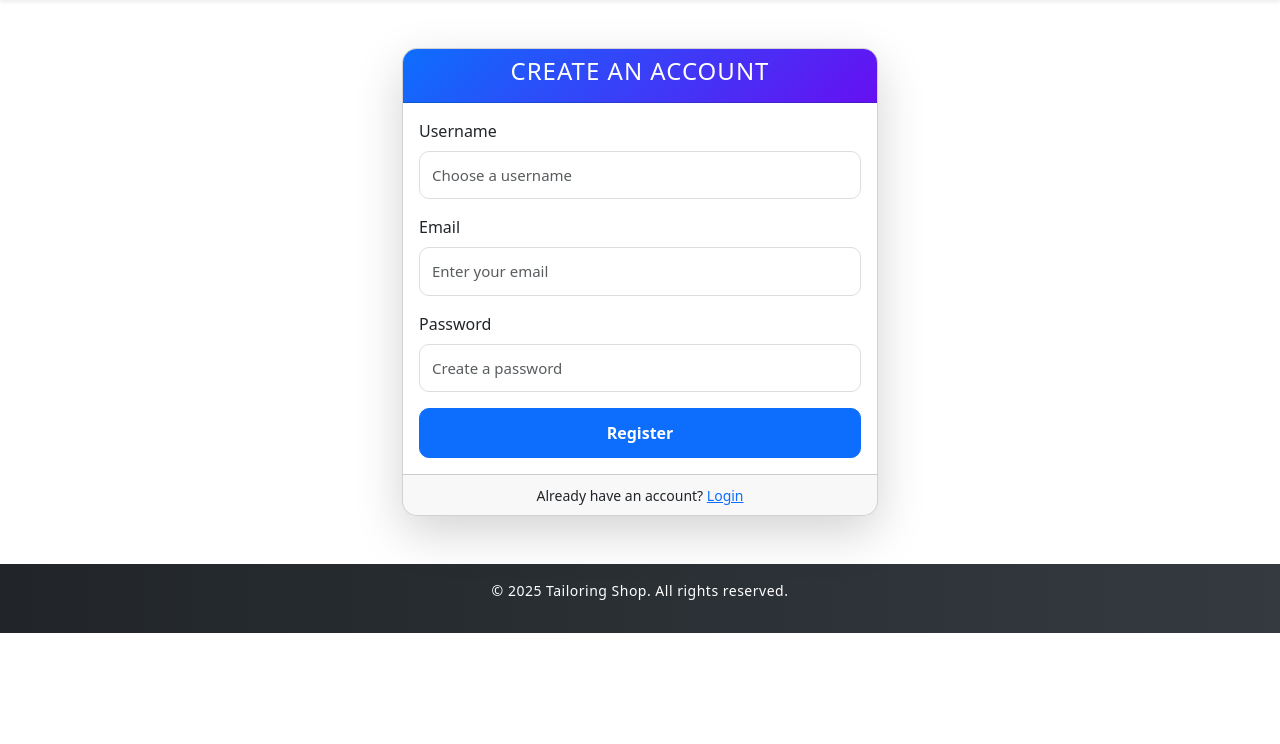
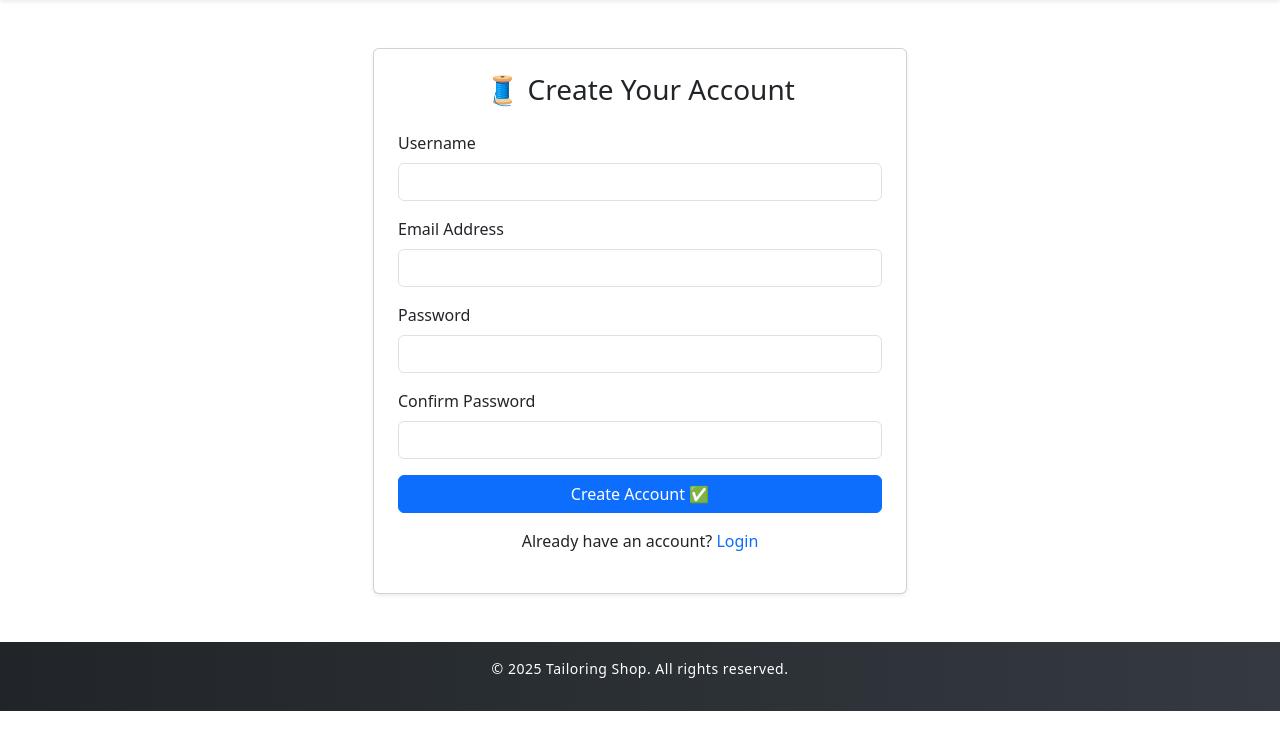
Before and after one commit to Hidar022/Tailoring_website, a Django app: page /register/ in a window 1280 px wide. Shown: the part 56-800 px from the top of the page. Run offline with Django 5.2, Linux system fonts and the light colour scheme.

Commit message:
fixing confirm register file and improving recieved contact message to admin

```diff
--- a/main_app/admin.py
+++ b/main_app/admin.py
@@ -1,6 +1,7 @@
 from django.contrib import admin
 from django.utils.html import format_html
 from .models import Product, Order, Measurement
+from .models import ContactMessage
 
 
 # =============================
@@ -43,3 +44,8 @@ class MeasurementAdmin(admin.ModelAdmin):
     list_display = ('user', 'gender', 'height', 'date_added')
     search_fields = ('user__username', 'gender')
     list_filter = ('gender',)
+
+
+
+
+admin.site.register(ContactMessage)
--- a/main_app/templates/contact.html
+++ b/main_app/templates/contact.html
@@ -29,9 +29,12 @@
                 <input type="email" name="email" class="form-control" placeholder="Your Email" required>
             </div>
             <div class="mb-3">
+                <input type="text" name="subject" class="form-control" placeholder="Subject" required>
+            </div>
+            <div class="mb-3">
                 <textarea name="message" class="form-control" placeholder="Your Message" rows="4" required></textarea>
             </div>
-            <button type="submit" class="btn btn-primary">Send Message</button>
+            <button type="submit" class="btn btn-primary w-100">Send Message</button>
         </form>
     </div>
 </div>
--- a/main_app/templates/register.html
+++ b/main_app/templates/register.html
@@ -3,40 +3,43 @@
 {% block title %}Register - Tailoring Shop{% endblock %}
 
 {% block content %}
-<div class="container mt-5" style="max-width: 500px;">
-    <div class="card form-card shadow-lg">
-        <div class="card-header bg-dark text-white text-center">
-            <h4>Create an Account</h4>
-        </div>
-        <div class="card-body">
-            {% if messages %}
-                {% for message in messages %}
-                    <div class="alert alert-{{ message.tags }}">{{ message }}</div>
-                {% endfor %}
-            {% endif %}
+<div class="container mt-5">
+    <div class="row justify-content-center">
+        <div class="col-md-6">
+            <div class="card shadow-sm p-4">
+                <h3 class="text-center mb-4">🧵 Create Your Account</h3>
 
                 <form method="POST">
                     {% csrf_token %}
+
                     <div class="mb-3">
                         <label for="username" class="form-label">Username</label>
-                    <input type="text" name="username" class="form-control" placeholder="Choose a username" required>
+                        <input type="text" name="username" id="username" class="form-control" required>
                     </div>
 
                     <div class="mb-3">
-                    <label for="email" class="form-label">Email</label>
-                    <input type="email" name="email" class="form-control" placeholder="Enter your email" required>
+                        <label for="email" class="form-label">Email Address</label>
+                        <input type="email" name="email" id="email" class="form-control" required>
                     </div>
 
                     <div class="mb-3">
                         <label for="password" class="form-label">Password</label>
-                    <input type="password" name="password" class="form-control" placeholder="Create a password" required>
+                        <input type="password" name="password" id="password" class="form-control" required>
                     </div>
 
-                <button type="submit" class="btn btn-primary w-100">Register</button>
+                    <div class="mb-3">
+                        <label for="confirm_password" class="form-label">Confirm Password</label>
+                        <input type="password" name="confirm_password" id="confirm_password" class="form-control" required>
+                    </div>
+
+                    <button type="submit" class="btn btn-primary w-100">Create Account ✅</button>
                 </form>
+
+                <p class="text-center mt-3">
+                    Already have an account?
+                    <a href="{% url 'login' %}" class="text-decoration-none">Login</a>
+                </p>
             </div>
-        <div class="card-footer text-center">
-            <small>Already have an account? <a href="{% url 'login' %}">Login</a></small>
         </div>
     </div>
 </div>
--- a/main_app/views.py
+++ b/main_app/views.py
@@ -4,7 +4,7 @@ from django.contrib.auth import authenticate, login, logout
 from django.contrib import messages
 from django.contrib.auth.decorators import login_required
 from .models import Product, Order, Measurement
-
+from .models import ContactMessage
 
 # -----------------------
 # Home page
@@ -208,3 +208,23 @@ def my_orders(request):
         order.total_price = order.quantity * order.product.price
 
     return render(request, "my_orders.html", {"orders": orders})
+
+
+def contact(request):
+    if request.method == "POST":
+        name = request.POST.get("name")
+        email = request.POST.get("email")
+        subject = request.POST.get("subject")
+        message = request.POST.get("message")
+
+        ContactMessage.objects.create(
+            name=name,
+            email=email,
+            subject=subject,
+            message=message
+        )
+
+        messages.success(request, "✅ Your message has been sent successfully!")
+        return redirect("contact")
+
+    return render(request, "contact.html")
```
Also changed, not shown: main_app/models.py (+10 -0 lines), db.sqlite3, main_app/migrations/0009_contactmessage.py (added). Lines whose indentation alone changed are shown as unchanged.
